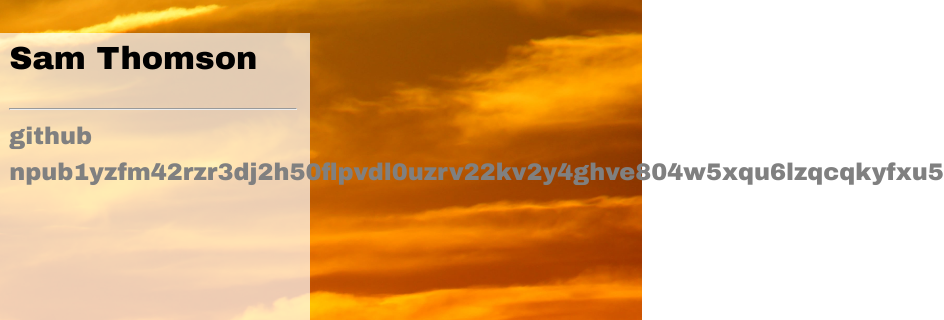
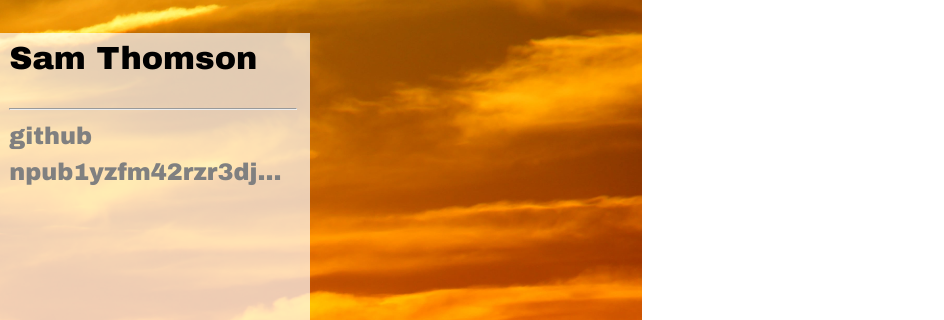
Before and after one commit to samthomson/samthomson.github.io, a plain HTML site: page index.html in a window 1280 px wide. Shown: the part 67-387 px from the top of the page, 638-1582 px from the left, 944 px wide, since content can reach past the window. Drawn offline with Linux system fonts and the light colour scheme.

Commit message:
curtail nostr keys

```diff
--- a/index.html
+++ b/index.html
@@ -83,6 +83,14 @@
       a:hover,
       a:active {
         color: black;
+      }
+
+      /* Custom ellipsis for long npub strings */
+      a[href*="npub"] {
+        white-space: nowrap;
+        overflow: hidden;
+        text-overflow: ellipsis;
+        max-width: 100%;
       }
 
       @media all and (max-width: 600px) {
```
